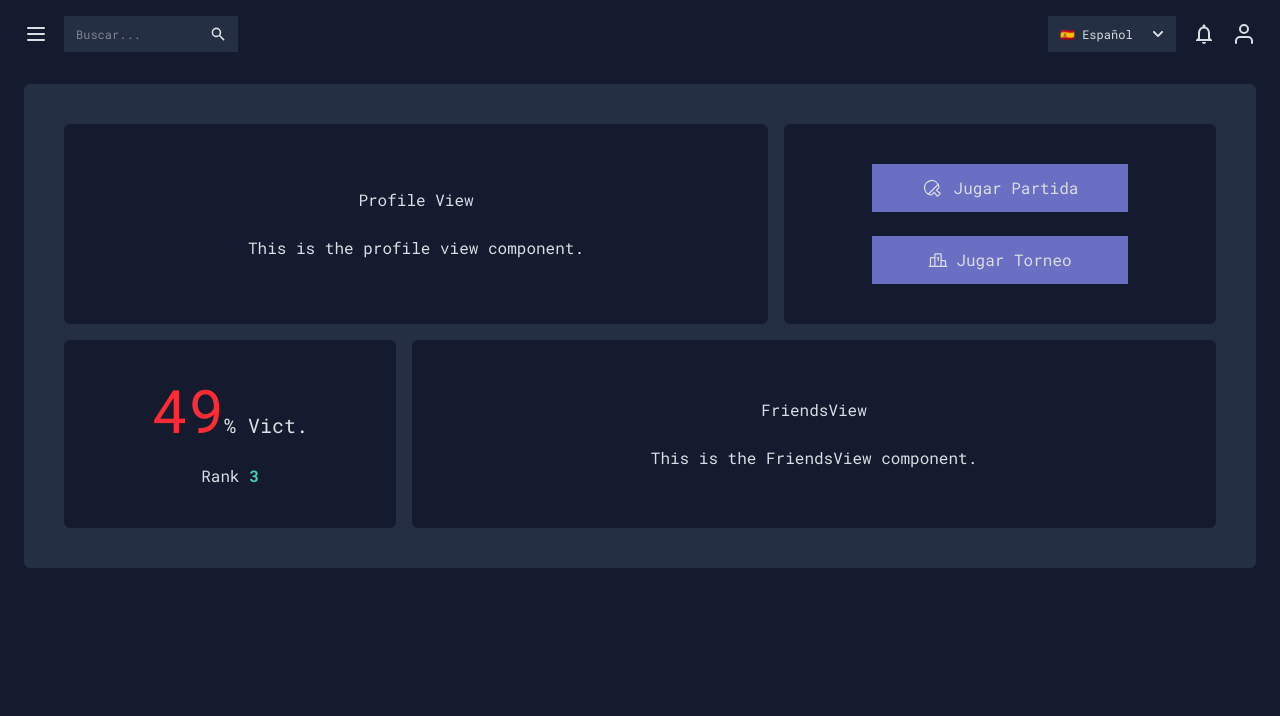
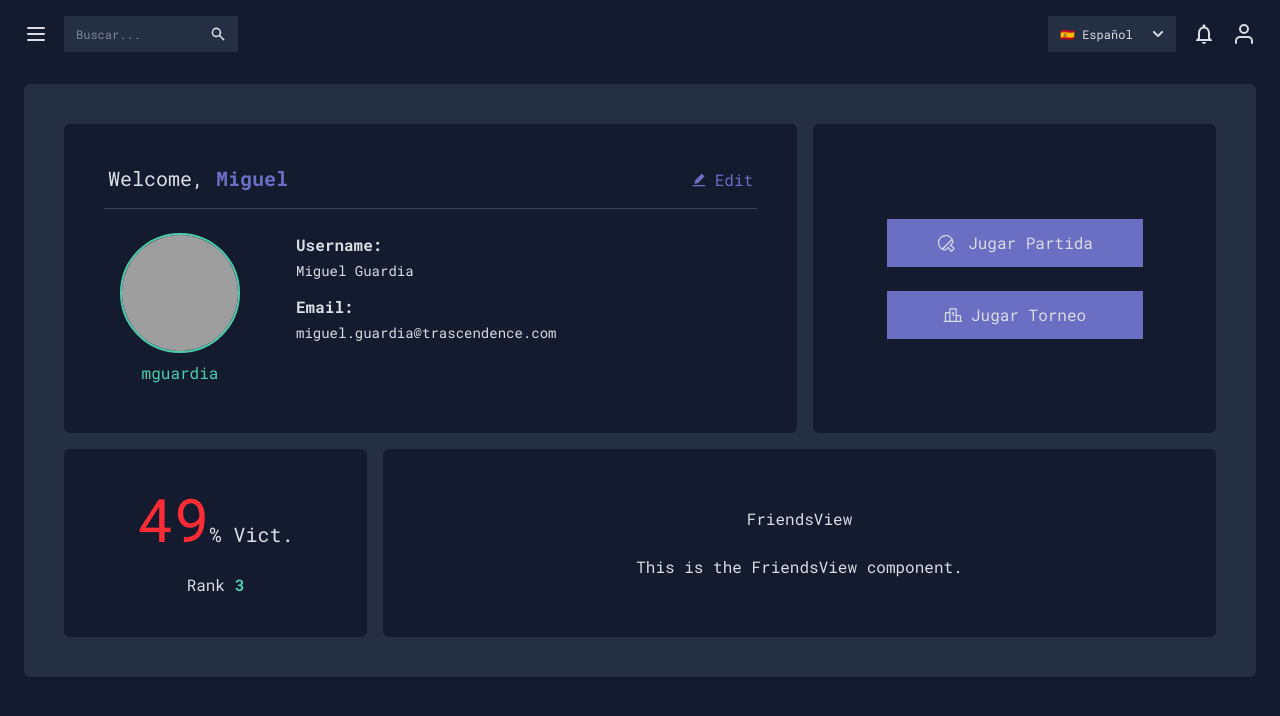
Before and after one commit to MGuardia10/42cursus_ft_transcendence, a React (Vite) app in the folder frontend/: page / in a window 1280 px wide. Shown: the top 716 px of the page. Built offline with nearby package versions, Linux system fonts and the light colour scheme; grey boxes are pictures that could not be loaded; a web font is replaced by a local one.

Commit message:
ProfileView.tsx done without translations

```diff
--- a/frontend/src/pages/Home/components/ProfileView.tsx
+++ b/frontend/src/pages/Home/components/ProfileView.tsx
@@ -1,10 +1,47 @@
 import React from 'react';
+import { Link } from 'react-router';
+import { AiFillEdit } from "react-icons/ai";
 
 const ProfileView: React.FC = () => {
 	return (
-		<div className='flex flex-col items-center justify-center gap-4 md:gap-6 h-full p-6 md:p-10'>
-			<h1>Profile View</h1>
-			<p>This is the profile view component.</p>
+		<div className='flex flex-col items-center justify-center gap-3 md:gap-6 h-full p-5 sm:p-6 md:p-10'>
+
+			{/* Welcome + Edit */}
+			<div className='flex items-end justify-between px-1 w-full'>
+
+				{/* Welcome message */}
+				<h1 className='text-base md:text-xl inline-block'>Welcome, <span className='font-bold text-text-secondary'>Miguel</span></h1>
+
+				{/* Edit button */}
+				<Link to='/profile' className='flex items-center gap-2 text-sm md:text-base text-text-secondary hover:text-text-tertiary hover:cursor-pointer transition-all duration-300'>
+					<AiFillEdit className='text-sm md:text-base inline-block' />
+					Edit
+				</Link>
+			</div>
+
+			<hr className='md:-mt-2 text-gray-700 w-full'/>
+
+			<div className='flex flex-col sm:flex-row sm:items-center justify-baseline pl-1 sm:pl-4 py-2 md:pt-0 gap-4 sm:gap-8 md:gap-14 w-full'>
+
+				{/* Image + Avatar */}
+				<div className='flex flex-col sm:items-center align-middle justify-center sm:gap-2'>
+					<img src='https://i.redd.it/c83vyz4t9b651.jpg' alt='profile' className='h-20 w-20 sm:w-24 sm:h-24 md:w-30 md:h-30 border-2 text-text-tertiary rounded-sm sm:rounded-full'/>
+					<p className='hidden sm:inline-block text-text-tertiary text-sm md:text-base'>mguardia</p>
+				</div>
+
+				{/* Username and Email */}
+				<div className='flex flex-col items-start gap-3.5 h-full'>
+					<div className='flex flex-col gap-1'>
+						<p className='text-sm sm:text-base font-bold'>Username:</p>
+						<p className='text-xs sm:text-sm'>Miguel Guardia</p>
+					</div>
+					<div className='flex flex-col gap-1'>
+						<p className='text-sm sm:text-base font-bold'>Email:</p>
+						<p className='text-xs sm:text-sm'>miguel.guardia@trascendence.com</p>
+					</div>
+				</div>
+
+			</div>
 		</div>
 	);
 };
```
